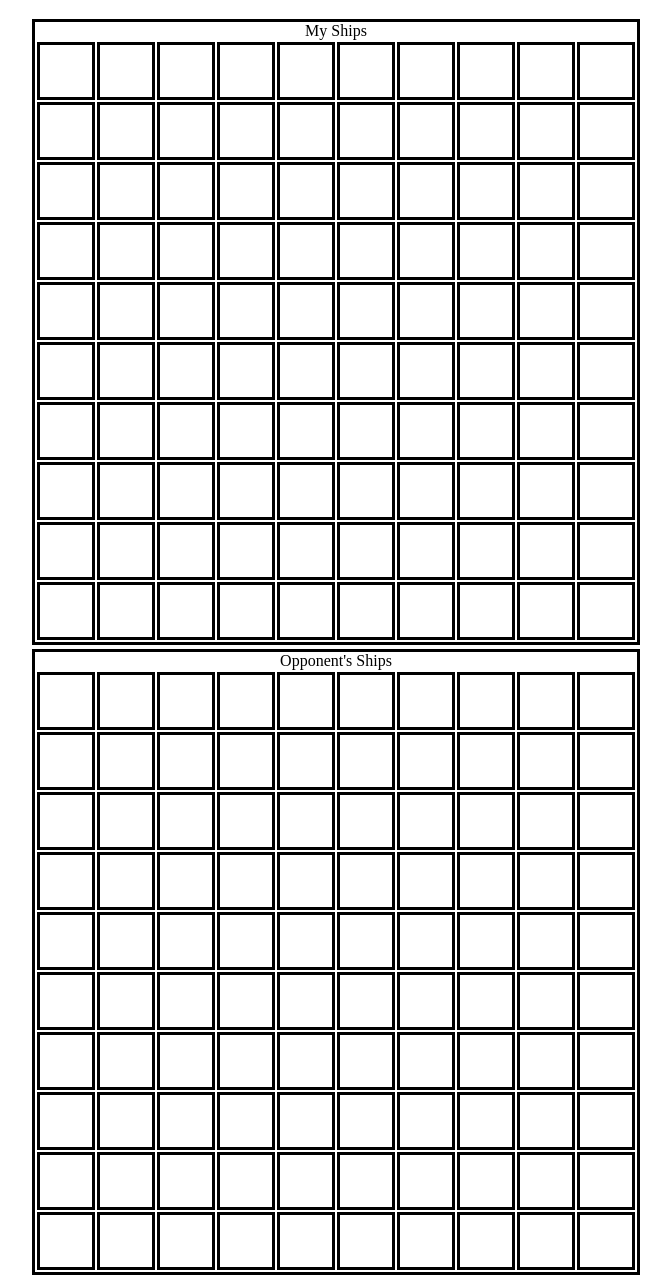
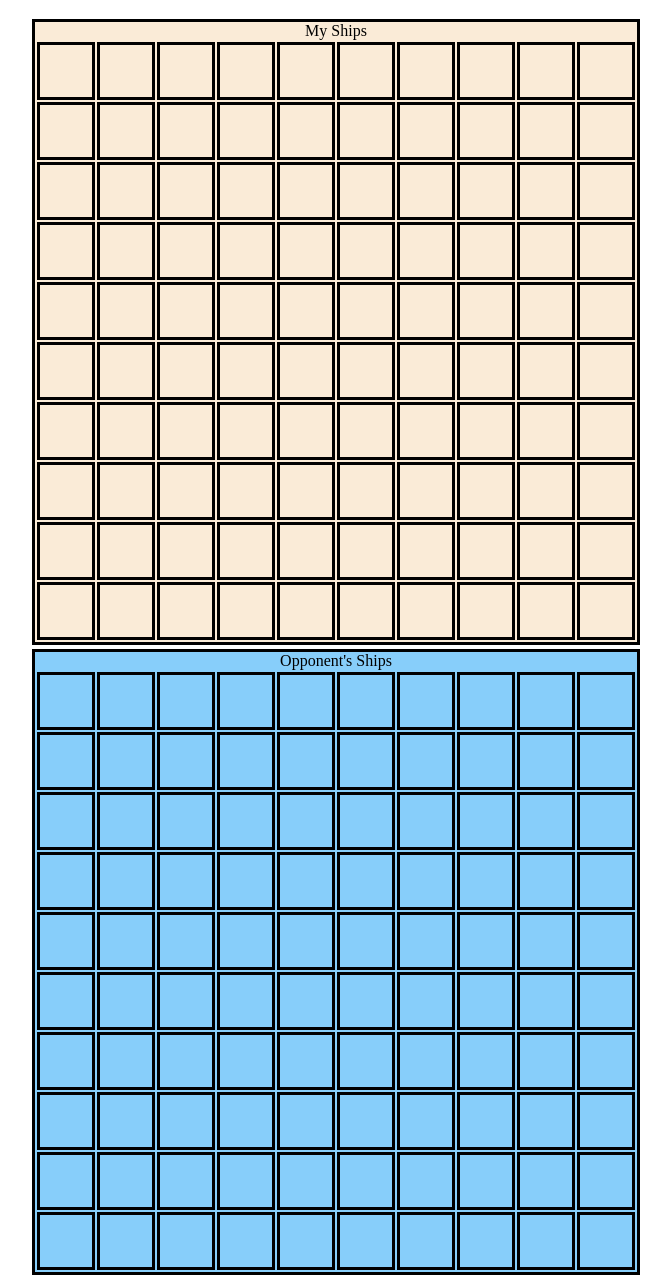
Before and after one commit to neethu-ms/BattleShipGame, a website: page public/index.html in a window 1280 px wide. Shown: the part 61-1348 px from the top of the page, without its empty margins (26-697 px from the left). Drawn offline with Linux system fonts and the light colour scheme.

Commit message:
Add style

```diff
--- a/public/css/styles.css
+++ b/public/css/styles.css
@@ -12,3 +12,11 @@ table{
   margin-left:50px;
 
 }
+
+#player{
+  background-color: antiquewhite;
+}
+
+#opponent{
+  background-color: lightskyblue;
+}
--- a/public/index.html
+++ b/public/index.html
@@ -8,7 +8,7 @@
   <body>
     <h1>Battleship</h1>
 
-    <table>
+    <table id="player">
       <caption>My Ships</caption>
       <tr>
         <td></td><td></td><td></td><td></td> <td></td><td></td><td></td><td></td><td></td> <td></td>
@@ -41,7 +41,7 @@
         <td></td><td></td><td></td><td></td> <td></td><td></td><td></td><td></td><td></td> <td></td>
       </tr>
     </table>
-    <table>
+    <table id="opponent">
       <caption>Opponent's Ships</caption>
       <tr>
         <td></td><td></td><td></td><td></td> <td></td><td></td><td></td><td></td><td></td> <td></td>
```
